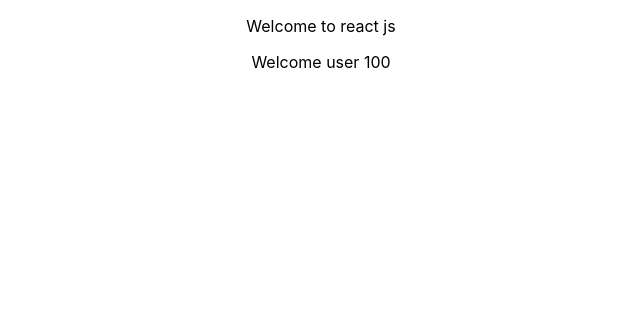
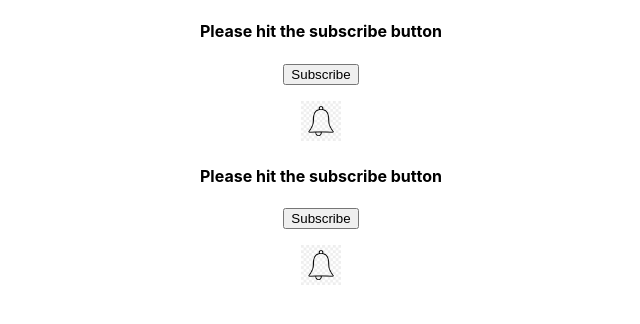
Before and after one commit to sarthv007/ReactSessions, a React (Create React App) app: page / in a window 1280 px wide. Shown: the top 324 px of the page, without its empty margins (319-959 px from the left). Built offline with nearby package versions, Linux system fonts and the light colour scheme.

Commit message:
Added youtube like app

```diff
--- a/src/App.js
+++ b/src/App.js
@@ -9,6 +9,7 @@
 import Counter from "./Components/Counter";
 import DestructuredComp from "./Components/DestructuredComp";
 import DestructureClassComp from "./Components/DestructureClassComp";
+import SubscribeCountToggle from "./Components/SubscribeCountToggle";
 
 function App() {
   return (
@@ -26,7 +27,7 @@
       >
         <p>This is a paragraph</p>
       </Welcome> */}
-      {/* <SubscriberCounter /> */}
+      <SubscriberCounter />
       {/* <Counter></Counter> */}
       {/* <DestructuredComp
         count={100}
@@ -39,7 +40,7 @@
         <p>This is a paragraph</p>
       </DestructuredComp> */}
 
-      <DestructureClassComp
+      {/* <DestructureClassComp
         count={100}
         name="sarthak"
         title={"Welcome to react js"}
@@ -48,7 +49,8 @@
         person={{ firstName: "sarthak", lastName: "vaidya" }}
       >
         <p>This is a paragraph</p>
-      </DestructureClassComp>
+      </DestructureClassComp> */}
+      <SubscribeCountToggle />
     </div>
   );
 }
--- /dev/null
+++ b/src/Components/SubscribeCountToggle.js
@@ -0,0 +1,45 @@
+import React, { Component } from "react";
+const img1 = require("./imgs/subscribe.png");
+const img2 = require("./imgs/subscribed.png");
+
+class SubscribeCountToggle extends Component {
+  constructor(props) {
+    super(props);
+
+    this.state = {
+      sub: "Subscribe",
+      message: "Please hit the subscribe button",
+      url: img1,
+      flag: false,
+    };
+  }
+
+  handleClick = () => {
+    let message = !this.state.flag
+      ? "Thank you for visiting our channel, Please hit bell icon"
+      : "Please hit the subscribe button";
+    let subText = !this.state.flag ? "Subscribed" : "Subscribe";
+    let url = !this.state.flag ? img2 : img1;
+    this.setState({
+      flag: !this.state.flag,
+      sub: subText,
+      message: message,
+      url: url,
+    });
+  };
+
+  render() {
+    console.log("Render");
+    return (
+      <div>
+        <h4>{this.state.message}</h4>
+        <button onClick={() => this.handleClick()}>{this.state.sub}</button>
+        <p>
+          <img src={this.state.url} style={{ width: "40px", height: "40px" }} />
+        </p>
+      </div>
+    );
+  }
+}
+
+export default SubscribeCountToggle;
```
